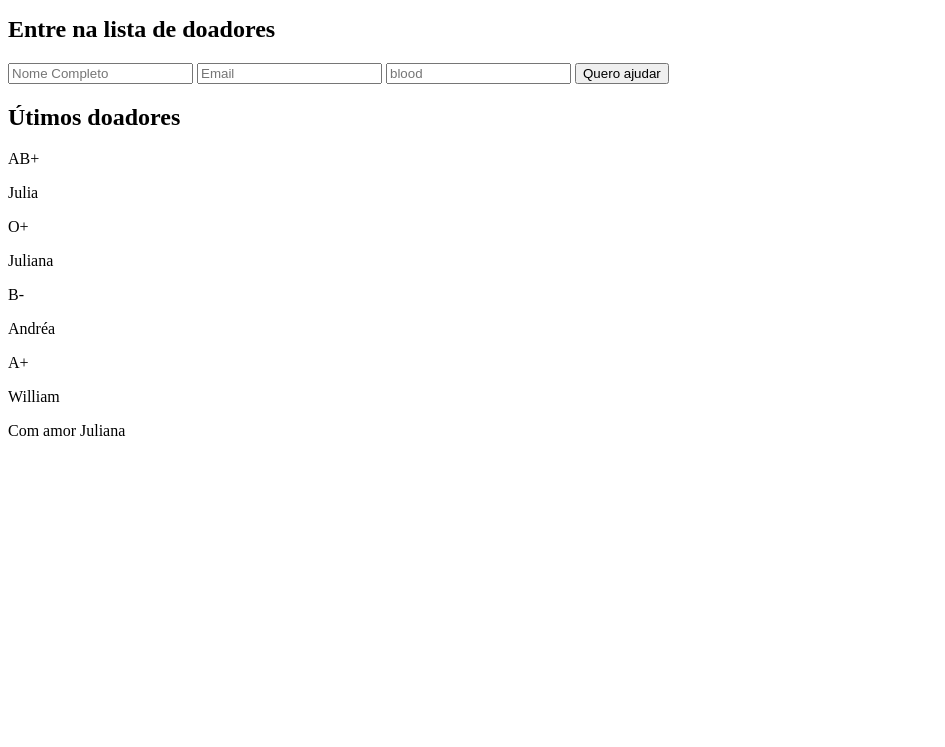
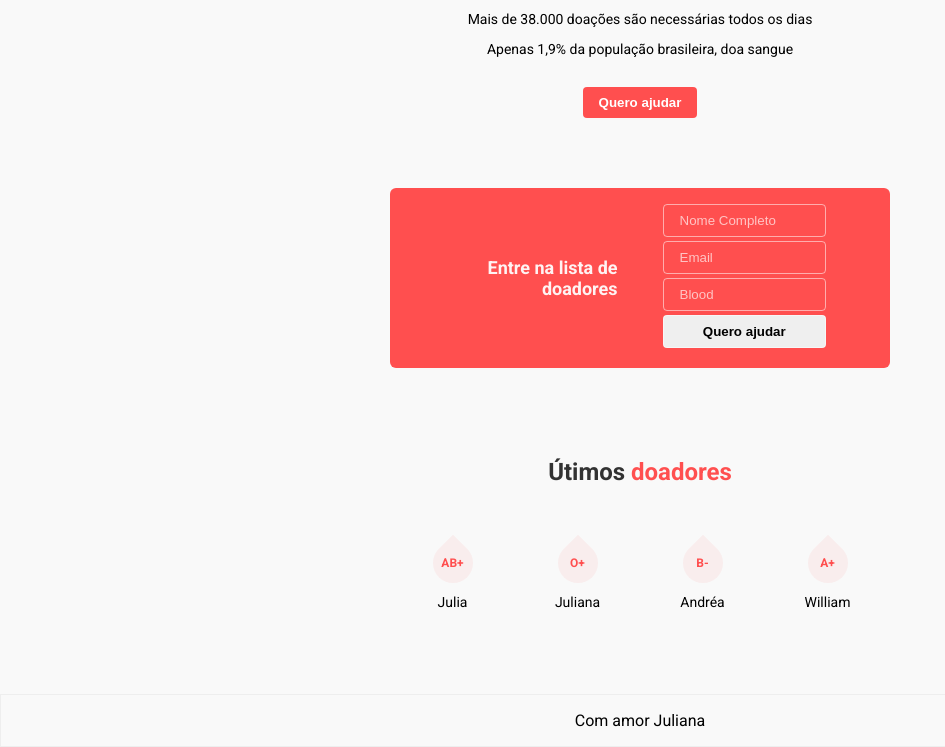
Before and after one commit to JulianaSFreitas21/Doe_Sangue, a plain HTML site: page index.html in a window 1280 px wide. Shown: the part 254-1001 px from the top of the page, without its empty margins (0-945 px from the left). Before the commit the page ends 800 px from the top, so only its background shows below. Drawn offline with Linux system fonts and the light colour scheme.

Commit message:
css full

```diff
--- a/index.html
+++ b/index.html
@@ -4,10 +4,11 @@
         <meta charset="UTF-8">
         <title>Doe Sangue! Doe vida! </title>
         <link rel="stylesheet" href="style.css">
+        <link href="https://fonts.googleapis.com/css?family=Roboto:400,700&display=swap" rel="stylesheet">
     </head>
     <body>
         <header>
-            <h1>DOE</h1>
+            <img class="logo" src="logo.png" alt="Imagem de DOE">
             <h2>A sua doação importa</h2>
             <p>Até 3 vidas com 1 doação</p>
             <p>Mais de 38.000 doações são necessárias todos os dias</p>
@@ -32,7 +33,7 @@
                 <input
                 type="text"
                 name="blood"
-                placeholder= "blood"
+                placeholder= "Blood"
                 >
                 <button>Quero ajudar</button>
 
@@ -40,7 +41,7 @@
         </section>
 
         <main>
-            <h2>Útimos doadores</h2>
+            <h2>Útimos <span>doadores</span></h2>
             <section class= "donors">
                 <div class="donor">
                     <div class="blood">AB+</div>
@@ -63,7 +64,7 @@
 
         <footer>Com amor Juliana</footer>
 
-        <script src=""></script>
+        <script src="script.js"></script>
     </body>
 
 </html>
--- a/style.css
+++ b/style.css
@@ -0,0 +1,148 @@
+
+/*GLOBAL*/
+*{
+    box-sizing: border-box;
+}
+html, body{
+    margin:0;
+}
+
+body{
+    display: flex;
+    flex-direction: column;
+    height: 100vh;
+    font-family: 'Roboto', sans-serif;
+    background-color: #f9f9f9;
+}
+
+h1, h2{
+    color: #000000cc;
+}
+
+/*TITULOS*/
+
+header h1, main h2 {
+    margin-bottom: 70px;
+}
+
+main h2 span{
+    color: #ff4f4f;
+}
+
+.form h2{
+    text-align: right;
+    color: #ffffffee;
+    font-size: 18px;
+}
+
+/* ESTRUTURA*/
+header, main, footer{
+    text-align: center;
+}
+
+header, section.form, main{
+    margin:0 auto 70px;
+    width: 90%;
+    max-width: 500px;
+}
+
+/*HEADER*/
+header button{
+    margin-top: 16px;
+    padding: 8px 16px;
+    border-radius: 4px;
+    border: none;
+    background-color: #ff4f4f;
+    color: white;
+    font-weight: bold;
+}
+
+.logo{
+    width: 120px;
+    margin-top: 50px;
+    margin-bottom: 60px;
+}
+
+header p{
+    font-size: 14px;
+}
+
+/*FORM*/
+.form{
+    display: grid;
+    grid-template-columns: 1fr 1fr;
+    grid-gap: 45px;
+
+    align-items: center;
+
+    background-color: #ff4f4f;
+    padding: 16px 64px;
+    border-radius: 6px;
+}
+
+form input,
+form button{
+    width: 100%;
+    margin-bottom: 4px;
+    padding: 8px 16px;
+    box-sizing: border-box;
+    border: 1px #ffffff88 solid;
+    border-radius: 4px;
+}
+
+form input{
+    background-color: transparent;
+}
+
+form input::placeholder{
+    color: #ffffffaa;
+}
+
+form button{
+    font-weight: bold;
+}
+
+/*MAIN*/
+.donors{
+    display: grid;
+    grid-template-columns: 1fr 1fr 1fr 1fr;
+}
+
+.blood{
+    color: #ff4f4f;
+    font-weight: bold;
+    font-size: 12px;
+
+    display: flex;
+    align-items: center;
+    justify-content: center;
+
+    position: relative;
+}
+
+.blood::before{
+    content: "";
+    background-color: #ff4f4f11;
+
+    height: 40px;
+    width: 40px;
+
+    position: absolute;
+
+    /*fazer a gotinha*/
+    border-radius: 50%;
+    border-top-right-radius: 0;
+    transform: rotate(-45deg);
+}
+
+.donor p {
+    margin-top: 24px;
+    font-size: 14px;
+}
+
+/*FORM*/
+footer{
+    margin-top: auto;
+    padding: 16px;
+    border: 1px solid #eee
+}
```
Also changed, not shown: logo.png (added), script.js (added).
